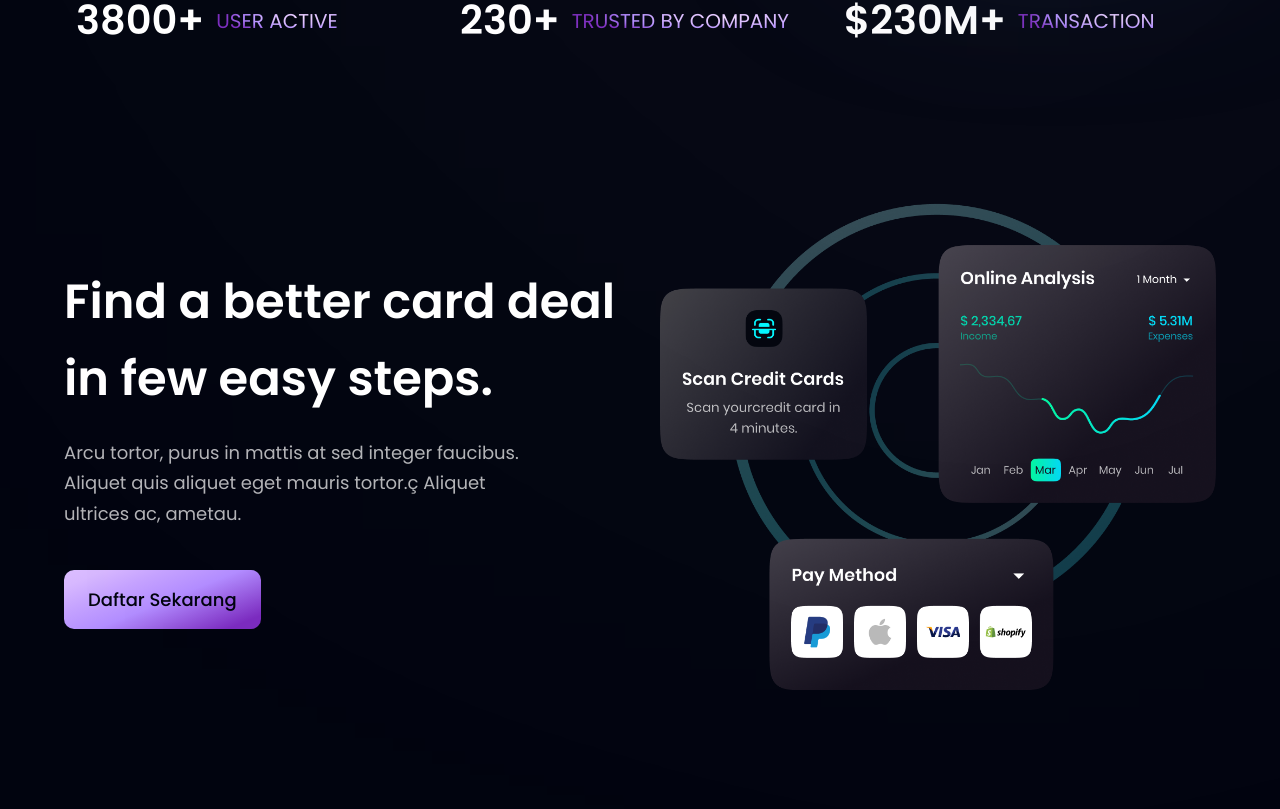
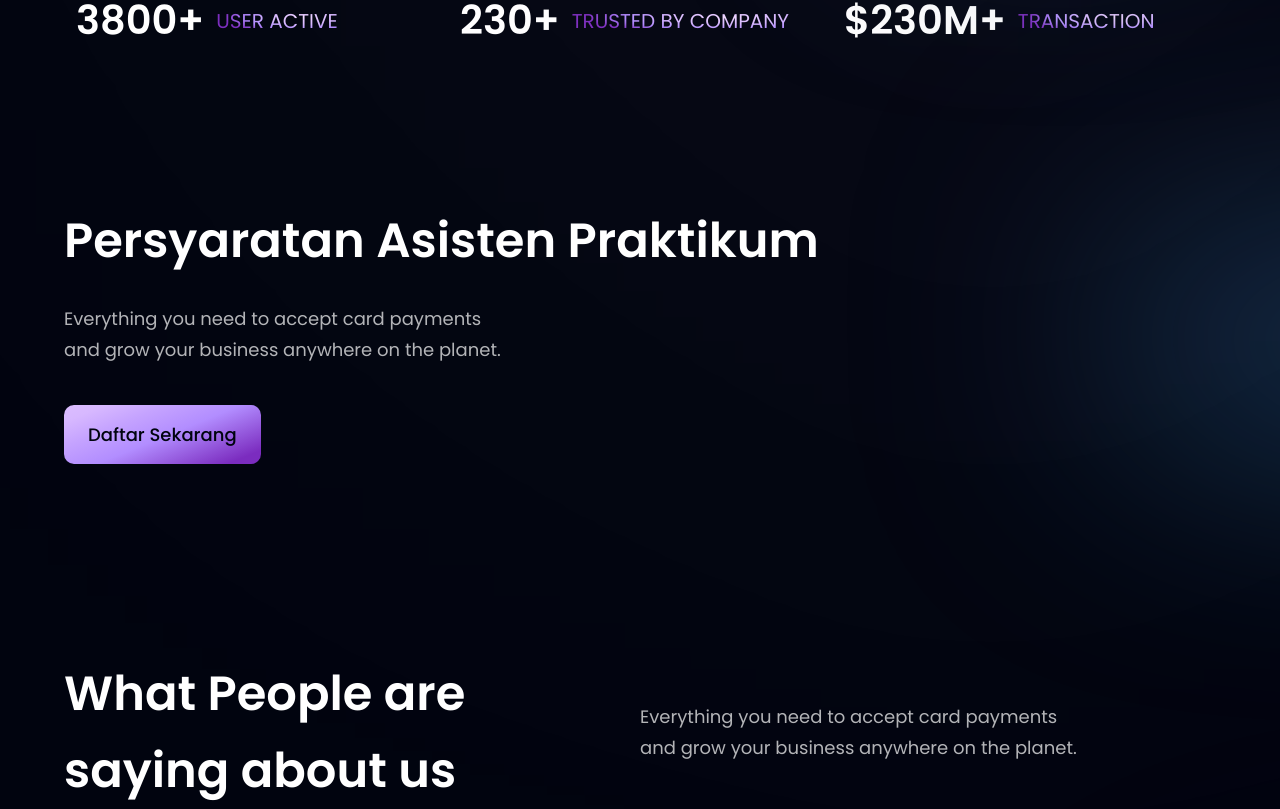
Before and after one commit to Ybeccc/APPS_Vacancy, a React (Vite) app: page /pendaftaran in a window 1280 px wide. Shown: the part 671-1480 px from the top of the page. Built offline with nearby package versions, Linux system fonts and the light colour scheme.

Commit message:
Updated: menu pendaftaran

```diff
--- a/src/Informasi.jsx
+++ b/src/Informasi.jsx
@@ -5,7 +5,7 @@ import Business from './components/Business';
 import CTA from './components/CTA';
 import Footer from './components/Footer';
 
-import { jumbotron1, asmahasiswa, aspraktikum } from './assets';
+import { jumbotron3, asmahasiswa, aspraktikum } from './assets';
 
 const Informasi = () => (
   <div className="bg-primary w-full overflow-hidden">
@@ -37,7 +37,7 @@ const Informasi = () => (
           </div>
 
           <div className={`flex-1 flex ${styles.flexCenter} md:my-0 my-10 relative`}>
-            <img src={jumbotron1} alt="billing" className="w-[100%] h-[100%] realtive z-[5]" />
+            <img src={jumbotron3} alt="billing" className="w-[100%] h-[100%] realtive z-[5]" />
             <div className="absolute z-[0] w-[40%] h-[35%] top-0 pink__gradient" />
             <div className="absolute z-[1] w-[80%] h-[80%] rounded-full bottom-40 white__gradient" />
             <div className="absolute z-[0] w-[50%] h-[50%] right-20 bottom-20 blue__gradient" />
--- a/src/Pendaftaran.jsx
+++ b/src/Pendaftaran.jsx
@@ -1,11 +1,9 @@
 import styles from './style';
+import { stats } from './constants';
+import Button from './components/Button';
 
 import Navbar from './components/Navbar';
-import Stats from './components/Stats';
-import CardDeal from './components/CardDeal';
 import Testimonials from './components/Testimonials';
-import Clients from './components/Clients';
-import CTA from './components/CTA';
 import Footer from './components/Footer';
 
 import { jumbotron2 } from './assets';
@@ -49,11 +47,36 @@ const Pendaftaran = () => (
 
     <div className={`bg-primary ${styles.paddingX} ${styles.flexStart}`}>
       <div className={`${styles.boxWidth}`}>
-        <Stats/>
-        <CardDeal/>
+
+        {/* =====TAHAPAN PENDAFTARAN SECTION===== */}
+        <section className={`${styles.flexCenter} flex-row flex-wrap sm:mb-20 mb-6`}>
+          {stats.map((stat) => (
+              <div key={stat.id} className={`flex-1 flex justify-start items-center flex-row m-3`}>
+                  <h4 className="font-poppins font-semibold xs:text-[40px] text-[30px] xs:leading-[53px] leading-[43px] text-white">{stat.value}</h4>
+                  <p className="font-poppins font-normal xs:text-[20px] text-[15px] xs:leading-[26px] leading-[21px] text-gradient uppercase ml-3">{stat.title}</p>
+              </div>
+          ))}
+        </section>
+
+        {/* =====PERSYARATAN A.PRAKTIKUM SECTION===== */}
+        <section id="requirements" className={`${styles.paddingY} ${styles.flexCenter} flex-col relative `}>
+          <div className="absolute z-[0] w-[60%] h-[60%] -right-[50%] rounded-full blue__gradient bottom-40" />
+
+          <div className="w-full flex flex-col items-start sm:mb-16 mb-6 relative z-[1]">
+            <h1 className={styles.heading2}>
+              Persyaratan Asisten Praktikum
+            </h1>
+            <div className="w-full mt-6">
+              <p className={`${styles.paragraph} text-left max-w-[450px]`}>
+                Everything you need to accept card payments and grow your business
+                anywhere on the planet.
+              </p>
+            </div>
+            <Button styles="mt-10" />
+          </div>
+        </section>
+        {/* =====PERSYARATAN A.MAHASISWA SECTION===== */}
         <Testimonials/>
-        <Clients/>
-        <CTA/>
         <Footer/>
       </div>
     </div>
--- a/src/Pengumuman.jsx
+++ b/src/Pengumuman.jsx
@@ -1,13 +1,12 @@
 import styles from './style';
 
 import Navbar from './components/Navbar';
-import Hero from './components/Hero';
 import Stats from './components/Stats';
 import Business from './components/Business';
 import Billing from './components/Billing';
 import Footer from './components/Footer';
 
-import { jumbotron3 } from './assets';
+import { jumbotron1 } from './assets';
 
 const Pengumuman = () => (
   <div className="bg-primary w-full overflow-hidden">
@@ -37,7 +36,7 @@ const Pengumuman = () => (
           </div>
 
           <div className={`flex-1 flex ${styles.flexCenter} md:my-0 my-10 relative`}>
-            <img src={jumbotron3} alt="billing" className="w-[100%] h-[100%] realtive z-[5]" />
+            <img src={jumbotron1} alt="billing" className="w-[100%] h-[100%] realtive z-[5]" />
             <div className="absolute z-[0] w-[40%] h-[35%] top-0 pink__gradient" />
             <div className="absolute z-[1] w-[80%] h-[80%] rounded-full bottom-40 white__gradient" />
             <div className="absolute z-[0] w-[50%] h-[50%] right-20 bottom-20 blue__gradient" />
```
